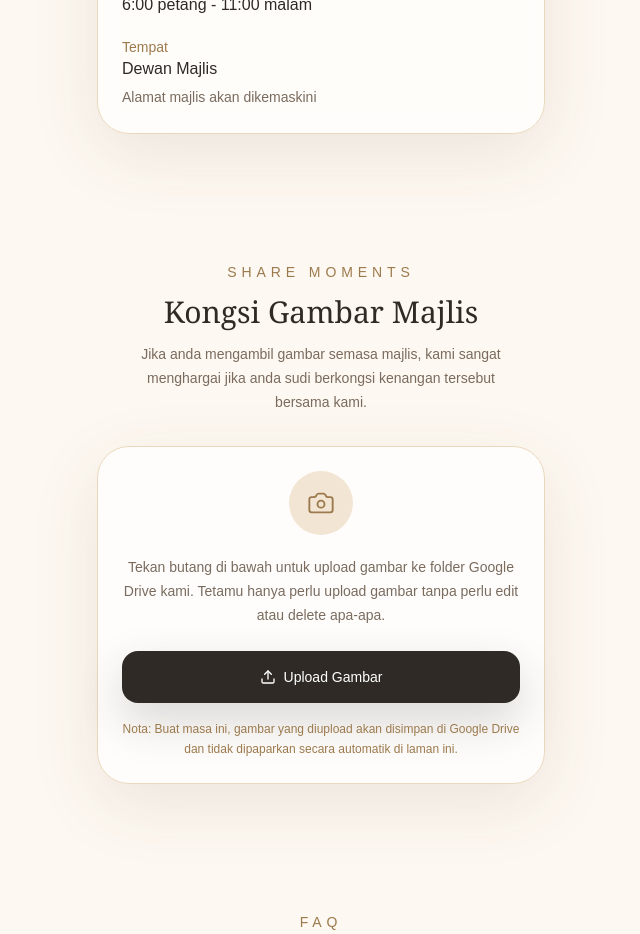
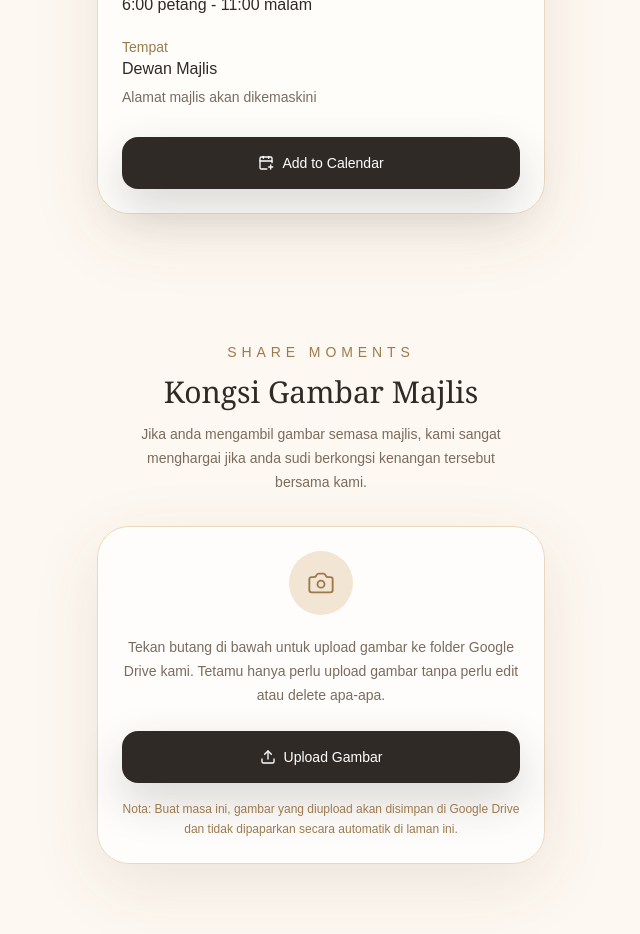
Before and after one commit to rhanifrizal/digital-wedding-invitation, a Next.js app: page / in a window 1280 px wide. Shown: the part 3660-4594 px from the top of the page, without its empty margins (319-959 px from the left). Built offline with nearby package versions, Linux system fonts and the light colour scheme.

Commit message:
Add Google Calendar link to event details

```diff
--- a/src/components/sections/EventDetailsSection.tsx
+++ b/src/components/sections/EventDetailsSection.tsx
@@ -1,10 +1,14 @@
 "use client";
 
 import { motion } from "motion/react";
+import { CalendarPlus } from "lucide-react";
 import { weddingConfig } from "@/config/wedding.config";
 import { SectionTitle } from "@/components/shared/SectionTitle";
+import { getGoogleCalendarUrl } from "@/lib/calendar";
 
 export function EventDetailsSection() {
+  const googleCalendarUrl = getGoogleCalendarUrl();
+
   return (
     <section className="px-6 py-16">
       <motion.div
@@ -39,6 +43,16 @@ export function EventDetailsSection() {
             </p>
           </div>
         </div>
+
+        <a
+          href={googleCalendarUrl}
+          target="_blank"
+          rel="noreferrer"
+          className="mt-7 flex w-full items-center justify-center gap-2 rounded-2xl bg-[#2f2a25] px-5 py-4 text-sm font-medium text-white shadow-[0_18px_45px_rgba(47,42,37,0.18)] transition hover:-translate-y-0.5 hover:bg-[#4a3b31]"
+        >
+          <CalendarPlus className="h-4 w-4" />
+          Add to Calendar
+        </a>
       </motion.div>
     </section>
   );
--- a/src/config/wedding.config.ts
+++ b/src/config/wedding.config.ts
@@ -13,6 +13,7 @@ export const weddingConfig = {
 
   event: {
     date: "2026-10-25T18:00:00+08:00",
+    endDate: "2026-10-25T23:00:00+08:00",
     displayDate: "Ahad, 25 October 2026",
     time: "6:00 petang - 11:00 malam",
     venueName: "Dewan Majlis",
--- /dev/null
+++ b/src/lib/calendar.ts
@@ -0,0 +1,20 @@
+import { weddingConfig } from "@/config/wedding.config";
+
+function formatGoogleCalendarDate(date: string) {
+  return new Date(date).toISOString().replace(/[-:]/g, "").replace(/\.\d{3}Z$/, "Z");
+}
+
+export function getGoogleCalendarUrl() {
+  const startDate = formatGoogleCalendarDate(weddingConfig.event.date);
+  const endDate = formatGoogleCalendarDate(weddingConfig.event.endDate);
+
+  const params = new URLSearchParams({
+    action: "TEMPLATE",
+    text: weddingConfig.calendar.title,
+    dates: `${startDate}/${endDate}`,
+    details: weddingConfig.calendar.description,
+    location: `${weddingConfig.event.venueName}, ${weddingConfig.event.address}`,
+  });
+
+  return `https://calendar.google.com/calendar/render?${params.toString()}`;
+}
```
